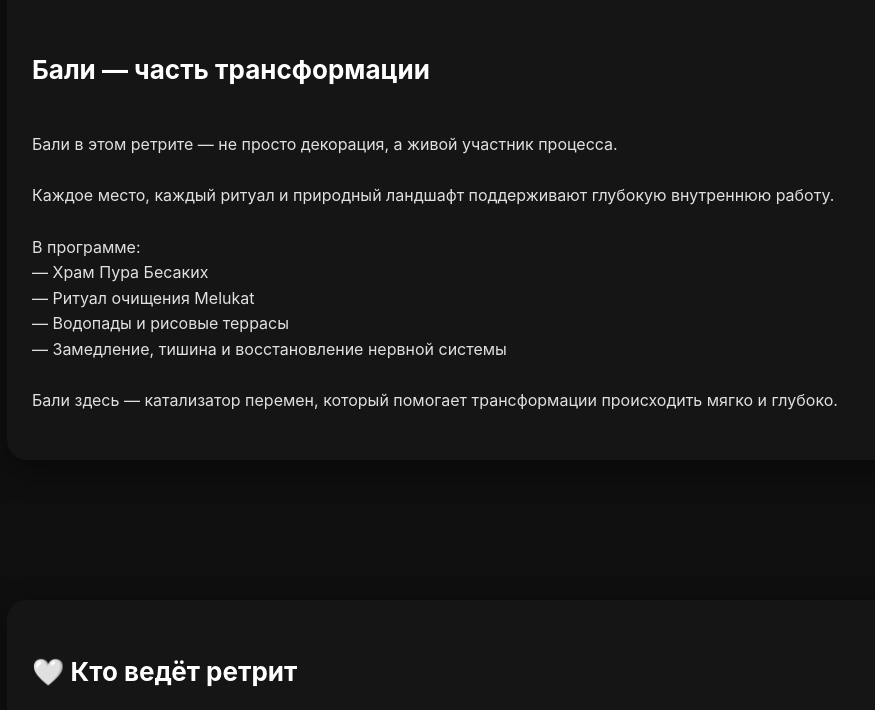
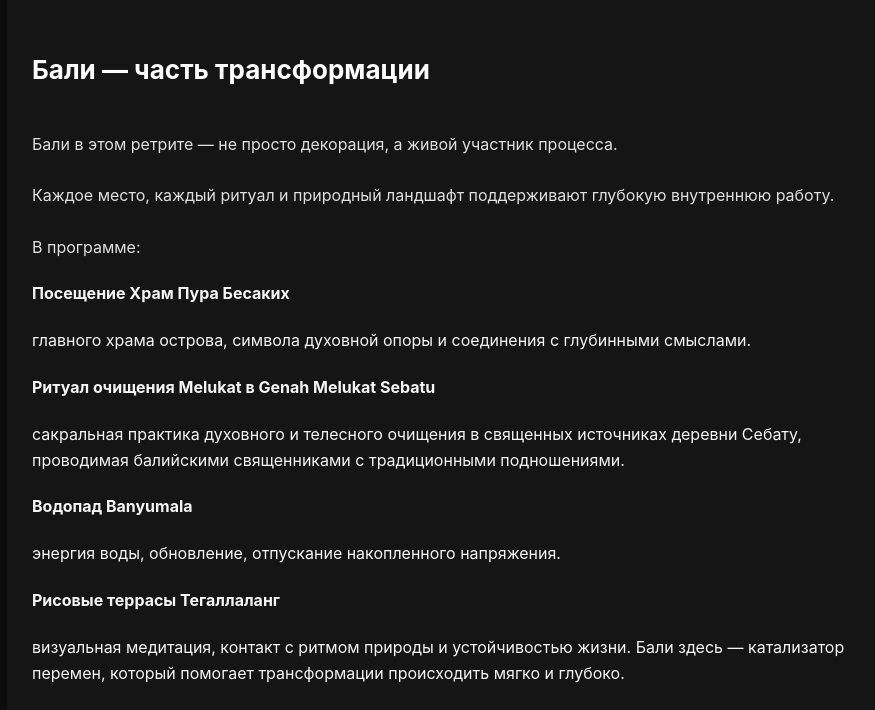
Before and after one commit to cliudi/taplink, a plain HTML site: page index.html in a window 1280 px wide. Shown: the part 2790-3500 px from the top of the page, without its empty margins (183-1058 px from the left). Drawn offline with Linux system fonts and the light colour scheme.

Commit message:
Update index.html

```diff
--- a/index.html
+++ b/index.html
@@ -229,10 +229,15 @@ p {
 Каждое место, каждый ритуал и природный ландшафт поддерживают глубокую внутреннюю работу.
 
 В программе:
-— Храм Пура Бесаких
-— Ритуал очищения Melukat
-— Водопады и рисовые террасы
-— Замедление, тишина и восстановление нервной системы
+ 	<h4>Посещение Храм Пура Бесаких</h4> главного храма острова, символа духовной опоры и
+      соединения с глубинными смыслами.
+ 	<h4>Ритуал очищения Melukat в Genah Melukat Sebatu</h4> сакральная практика духовного
+      и телесного очищения в священных источниках деревни Себату, проводимая балийскими священниками с традиционными подношениями.
+ 	<h4>Водопад Banyumala</h4> энергия воды, обновление, отпускание накопленного
+      напряжения.
+ 	<h4>Рисовые террасы Тегаллаланг</h4> визуальная медитация, контакт с ритмом природы и
+      устойчивостью жизни.
+
 
 Бали здесь — катализатор перемен, который помогает трансформации происходить мягко и глубоко.
       </p>
```
